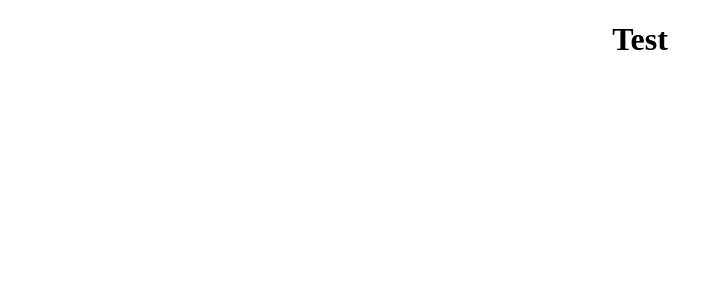
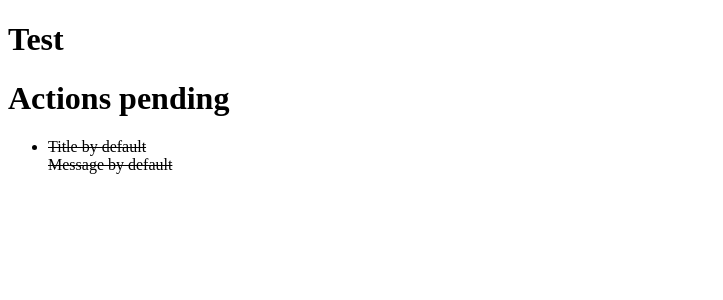
Before and after one commit to lsepu/To-do, a React (Vite) app in the folder to-do-frontend/: page / in a window 1280 px wide. Shown: the top 300 px of the page, without its empty margins (0-723 px from the left). Built offline with nearby package versions, Linux system fonts and the light colour scheme.

Commit message:
ADD: Creation of Store Provider and did some tests with the list of actions

```diff
--- a/to-do-frontend/src/App.jsx
+++ b/to-do-frontend/src/App.jsx
@@ -1,12 +1,14 @@
-import './App.css'
+import "./App.css";
+import ListOfToDo from "./components/ListOfToDo";
+import StoreProvider from "./components/StoreProvider";
 
 function App() {
-
   return (
-    <div className="App">
-      <h1>Test</h1>
-    </div>
-  )
+    <StoreProvider>
+        <h1>Test</h1>
+        <ListOfToDo />
+    </StoreProvider>
+  );
 }
 
-export default App
+export default App;
--- a/to-do-frontend/src/components/ListOfToDo.jsx
+++ b/to-do-frontend/src/components/ListOfToDo.jsx
@@ -0,0 +1,27 @@
+import React, { useContext } from "react";
+import { Store } from "./StoreProvider";
+
+const ListOfToDo = () => {
+  const { state, dispatch } = useContext(Store);
+
+  return (
+    <div>
+      <h1>Actions pending</h1>
+      <ul>
+        {state.listOfNotes.map((note) => {
+          return (
+            <li
+              style={note.done ? { textDecoration: "line-through" } : {}}
+              key={note.id}
+            >
+              {note.title} <br />
+              {note.message} <br />
+            </li>
+          );
+        })}
+      </ul>
+    </div>
+  );
+};
+
+export default ListOfToDo;
--- a/to-do-frontend/src/components/StoreProvider.jsx
+++ b/to-do-frontend/src/components/StoreProvider.jsx
@@ -0,0 +1,33 @@
+import React, { createContext, useReducer } from "react";
+import reducer from './Reducer';
+
+const initialState = {
+  note: {
+    id: "",
+    title: "",
+    message: "",
+    done: false,
+  },
+  listOfNotes: [
+    {
+      id: "0",
+      title: "Title by default",
+      message: "Message by default",
+      done: true,
+    },
+  ],
+};
+
+const Store = createContext(initialState);
+
+const StoreProvider = ({ children }) => {
+  const [state, dispatch] = useReducer(reducer, initialState);
+
+  return (
+    <Store.Provider value={{ state, dispatch }}>{children}</Store.Provider>
+  );
+};
+
+export default StoreProvider;
+
+export {Store, initialState};
```
